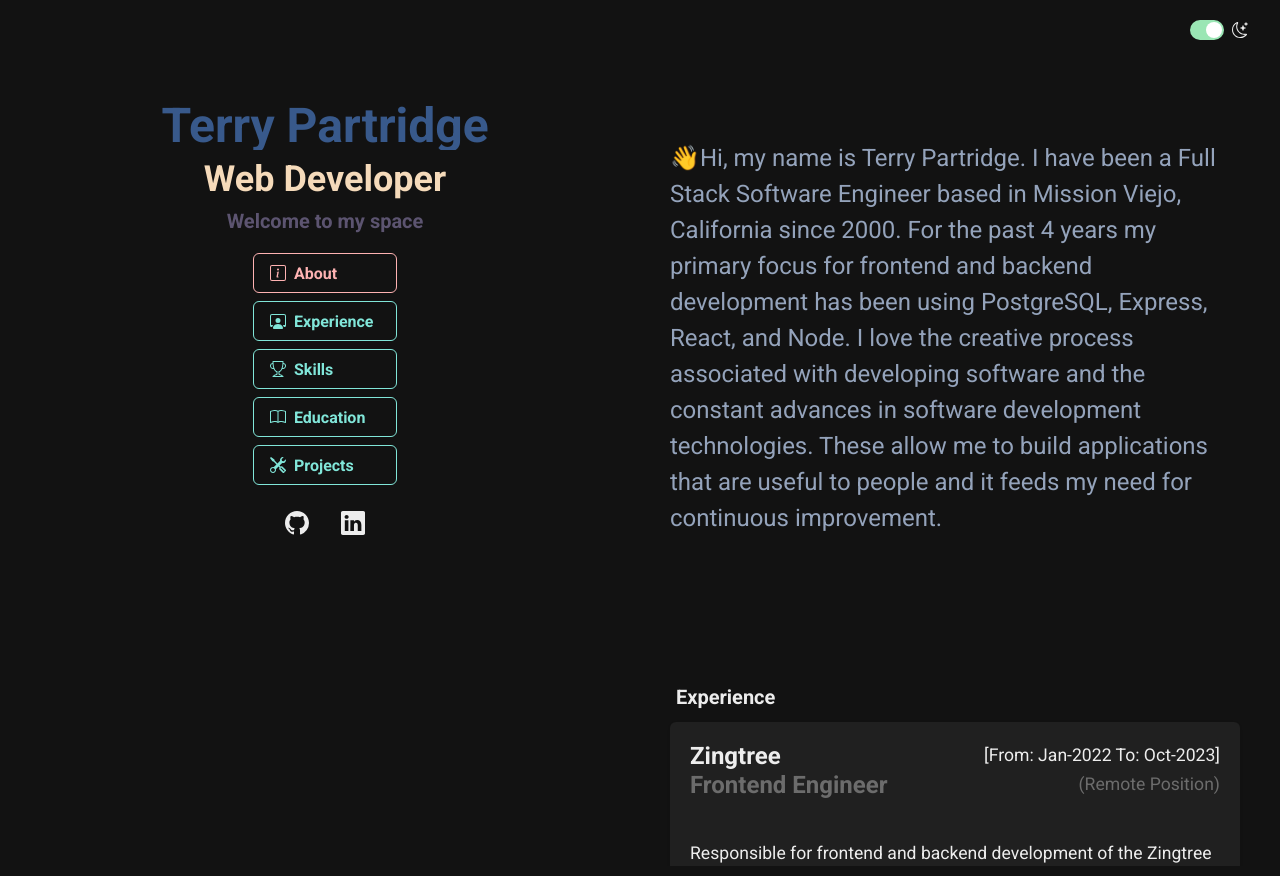
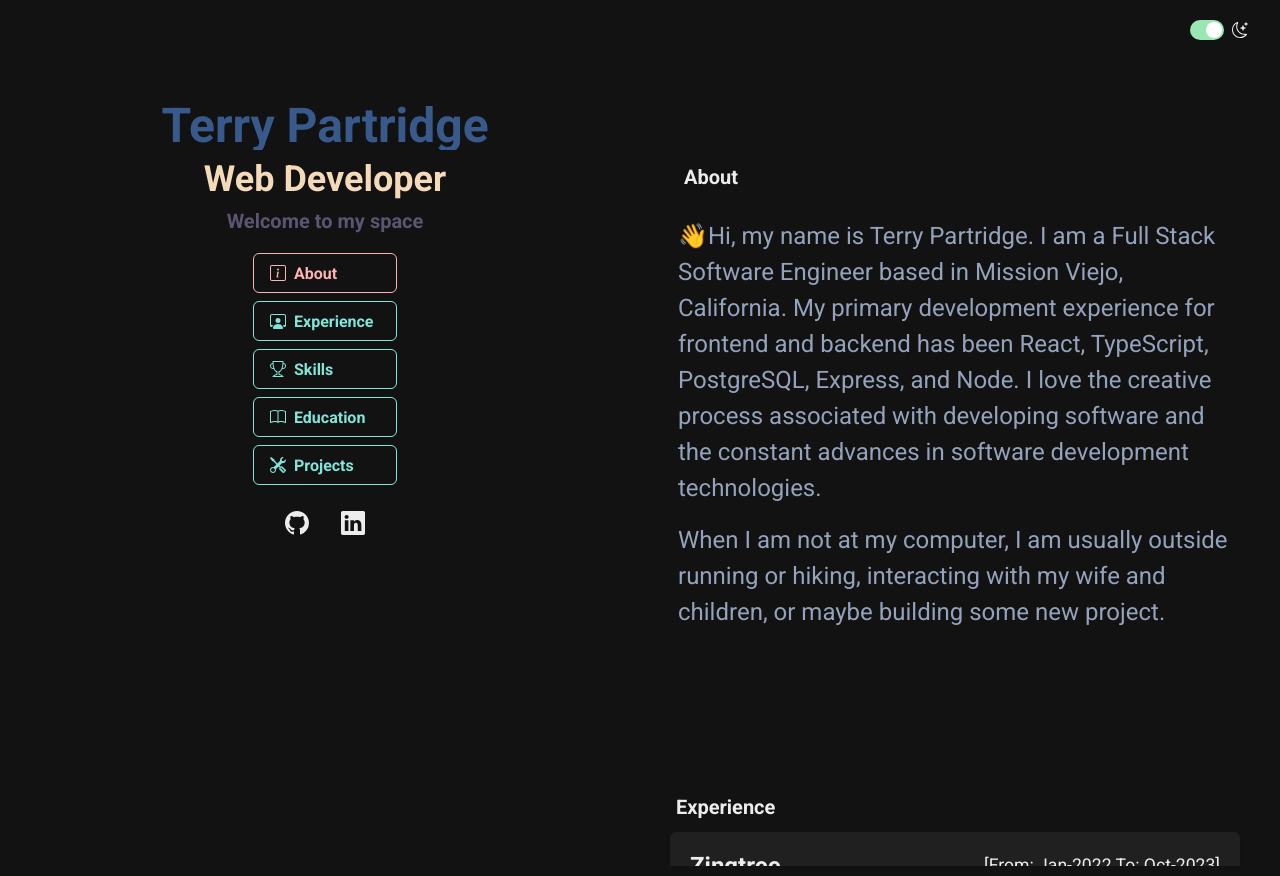
Before and after one commit to ocsfwarch/thetapsite_v4, a React (Vite) app: page / in a window 1280 px wide. Built offline with nearby package versions, Linux system fonts and the light colour scheme.

Commit message:
Refactor About for data and display

```diff
--- a/src/components/AboutMe/AboutMe.tsx
+++ b/src/components/AboutMe/AboutMe.tsx
@@ -8,13 +8,25 @@ const AboutMe = () => {
       fontSize={"1.5rem"}
       color={"var(--chat-gray-400)"}
     >
-      👋Hi, my name is Terry Partridge. I have been a Full Stack Software
-      Engineer based in Mission Viejo, California since 2000. For the past 4
-      years my primary focus for frontend and backend development has been using
-      PostgreSQL, Express, React, and Node. I love the creative process
-      associated with developing software and the constant advances in software
-      development technologies. These allow me to build applications that are
-      useful to people and it feeds my need for continuous improvement.
+      <p
+        style={{
+          paddingTop: "1rem",
+          paddingBottom: "1rem",
+          fontSize: "1.5rem",
+        }}
+      >
+        👋Hi, my name is Terry Partridge. I am a Full Stack Software Engineer
+        based in Mission Viejo, California. My primary development experience
+        for frontend and backend has been React, TypeScript, PostgreSQL,
+        Express, and Node. I love the creative process associated with
+        developing software and the constant advances in software development
+        technologies.
+      </p>
+      <p style={{ paddingBottom: "1rem", fontSize: "1.5rem" }}>
+        When I am not at my computer, I am usually outside running or hiking,
+        interacting with my wife and children, or maybe building some new
+        project.
+      </p>
     </Box>
   );
 };
--- a/src/components/ObserverContainer/ObserverContainer.tsx
+++ b/src/components/ObserverContainer/ObserverContainer.tsx
@@ -6,6 +6,7 @@ import Education from "../Education/Education";
 import Projects from "../Projects/Projects";
 import Skills from "../Skills/Skills";
 import { useEffect, useRef, useState } from "react";
+import StickyHeader from "../StickyHeader/StickyHeader";
 
 interface Props {
   handleSetCurrentFocus: (divId: string) => void;
@@ -64,7 +65,18 @@ const ObserverContainer = ({ handleSetCurrentFocus }: Props) => {
 
   return (
     <VStack id="layout_info_container" maxHeight={"100vh"}>
-      <div ref={aboutRef} id="aboutMeId" style={{ marginTop: "4rem" }}>
+      <div
+        ref={aboutRef}
+        id="aboutMeId"
+        style={{
+          display: "flex",
+          flexFlow: "column nowrap",
+          width: "100%",
+          marginTop: "6rem",
+          marginLeft: "1rem",
+        }}
+      >
+        <StickyHeader id="about" title="About" />
         <AboutMe />
       </div>
       <div
```
